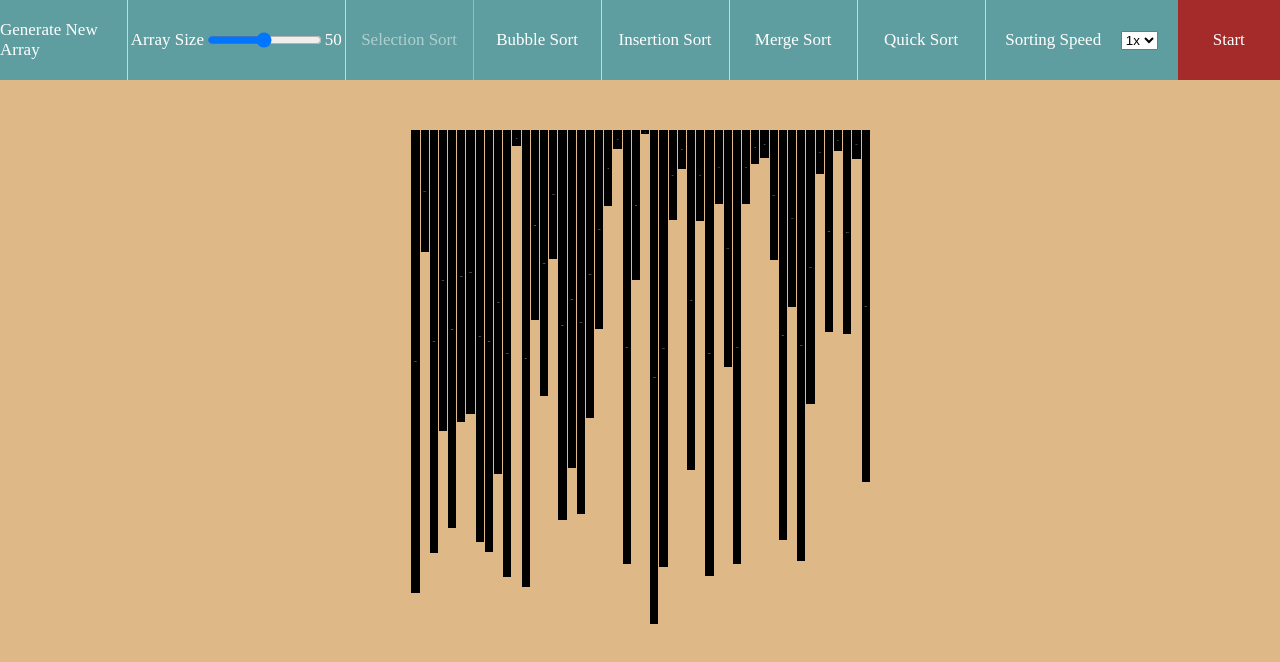
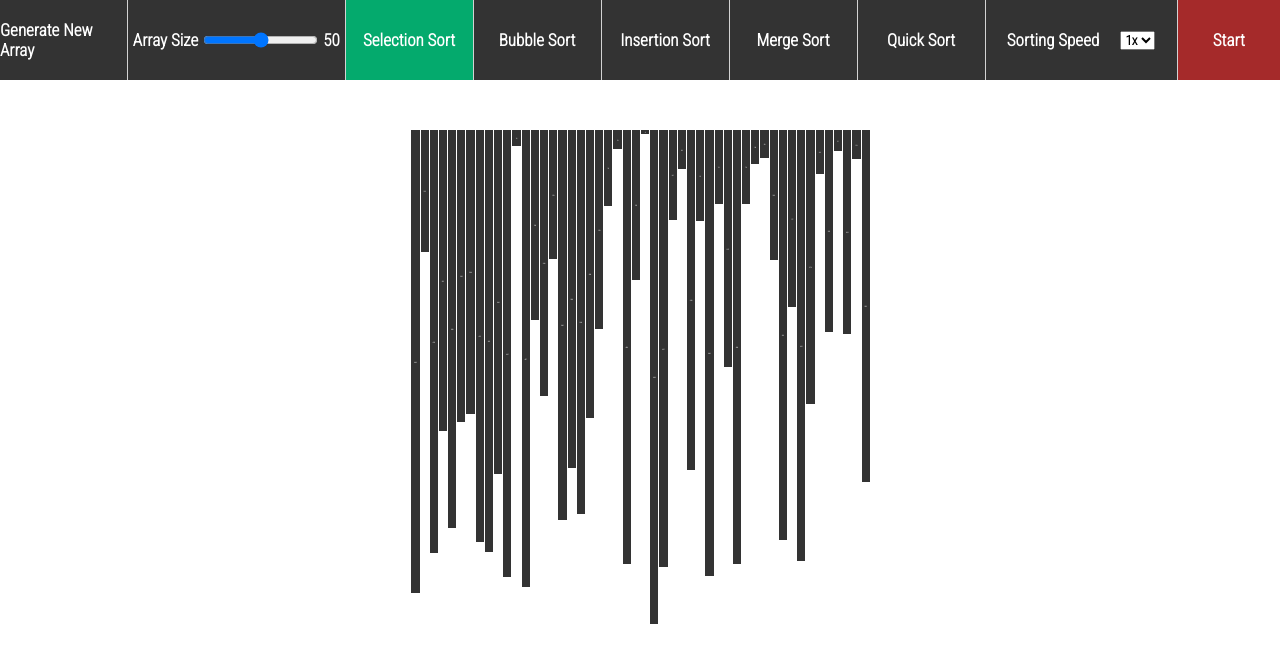
Before and after one commit to rajatkumar794/Sorting-Visualizer, a plain HTML site: page index.html in a window 1280 px wide. Drawn offline with Linux system fonts and the light colour scheme.

Commit message:
css fixes

```diff
--- a/index.html
+++ b/index.html
@@ -5,6 +5,8 @@
     <meta http-equiv="X-UA-Compatible" content="IE=edge">
     <meta name="viewport" content="width=device-width, initial-scale=1.0">
     <title>Sorting Visualizer</title>
+    <link rel="preconnect" href="https://fonts.gstatic.com">
+    <link href="https://fonts.googleapis.com/css2?family=Roboto+Condensed:wght@300&display=swap" rel="stylesheet">
     <link rel="stylesheet" href="style.css">
 </head>
 <body>
--- a/style.css
+++ b/style.css
@@ -2,17 +2,17 @@
     box-sizing: border-box;
     padding: 0px;
     margin: 0px;
+    font-family: 'Roboto Condensed', sans-serif;
+    font-weight: bold;
 }
 
 .toolbar{
     height: 10vh;
     width: 100vw;
-    background: cadetblue;
+    background: #333333;
     display: flex;
     color: white;
     font-size: 17px;
-
-    cursor: pointer;
 }
 
 .new-array{
@@ -21,7 +21,9 @@
     border-right: 1px solid lightgray;
     display: flex;
     align-items: center;
-    justify-content: space-between;
+    justify-content: center;
+    cursor: pointer;
+
 }
 .array-size{
     height: 100%;
@@ -30,7 +32,6 @@
     display: flex;
     align-items: center;
     justify-content: space-evenly;
-
 }
 
 .alter-size{
@@ -43,14 +44,17 @@
     width: 50%;
     display: flex;
     justify-content: space-evenly;
+    cursor: pointer;
 }
 
 .sorting-speed{
     height: 100%;
     width: 15%;
+    border-right: 1px solid lightgray;
     display: flex;
     align-items: center;
     justify-content: space-evenly;
+    cursor: pointer;
 }
 .sorting-algo div{
     height: 100%;
@@ -71,7 +75,7 @@
 .visualizer{
     height: 90vh;
     width: 100vw;
-    background: burlywood;
+    background: white;
     display: flex;
     justify-content: center;
     align-items: flex-start;
@@ -88,16 +92,16 @@
 }
 
  .active-algo{
-     opacity: 0.5;
+     background: #04aa6d;
  }
 
  .current-element{
-     background: red;
+     background: #e74c3c;
      transition: all .4s ease-in;
  }
 
  .comparing-element{
-     background: greenyellow;
+     background: #2ecc71;
      transition: height .5s ease-in;
  }
 
@@ -107,6 +111,6 @@
  }
 
  .unsorted{
-     background: black;
+     background: #333333;
      transition: height .4s ease-in;
  }
```
